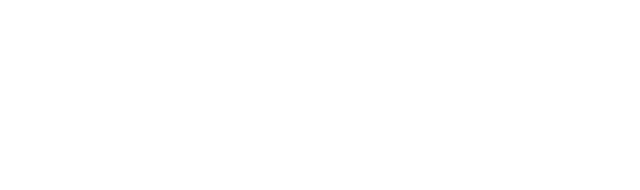
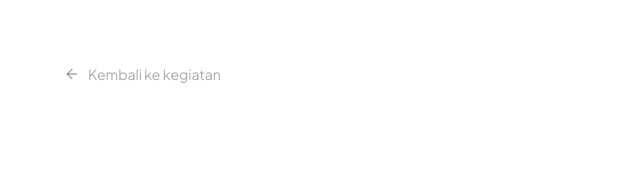
Before and after one commit to RizkyChairi/karsa-community, a Next.js app: page /kegiatan/aksi-bersih-sungai-ciliwung in a window 1280 px wide. Shown: the top 190 px of the page, without its empty margins (0-640 px from the left). Built offline with nearby package versions, Linux system fonts and the light colour scheme.

Commit message:
feat: add button back to kegiatan page

```diff
--- a/src/app/kegiatan/[id]/page.tsx
+++ b/src/app/kegiatan/[id]/page.tsx
@@ -44,5 +44,30 @@ export default async function KegiatanDetailPage({ params }: Props) {
     )
   }
 
+  const participantPercentage = Math.min(
+    Math.round((activity.participants / activity.maxParticipants) * 100),
+    100
+  )
 
+  return (
+    <main className="min-h-screen bg-white px-4 py-12 sm:px-6 sm:py-16 lg:px-8">
+      <div className="mx-auto max-w-6xl">
+
+        <Link
+          href="/kegiatan"
+          className="group mb-14 inline-flex items-center gap-2 text-sm text-karsa-black/40 transition hover:text-karsa-black"
+        >
+          <ArrowLeft
+            size={16}
+            className="transition-transform group-hover:-translate-x-1"
+          />
+          Kembali ke kegiatan
+        </Link>
+
+
+
+
+      </div>
+    </main>
+  )
 }
```
